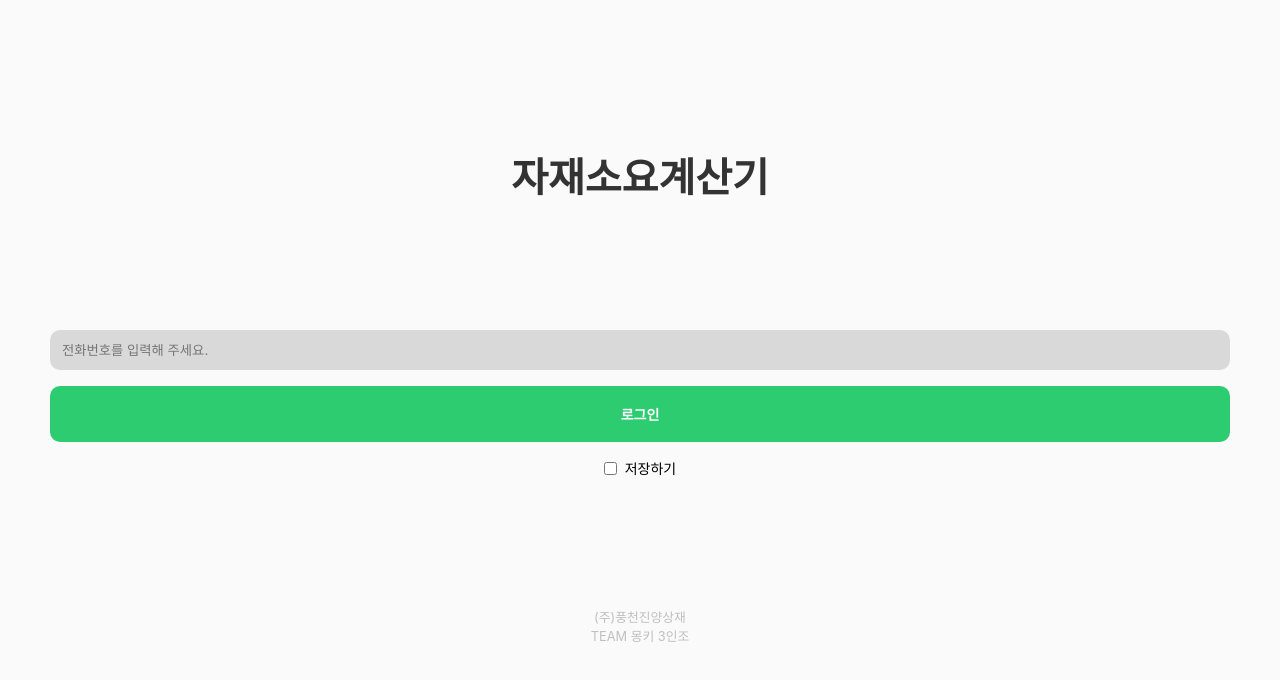
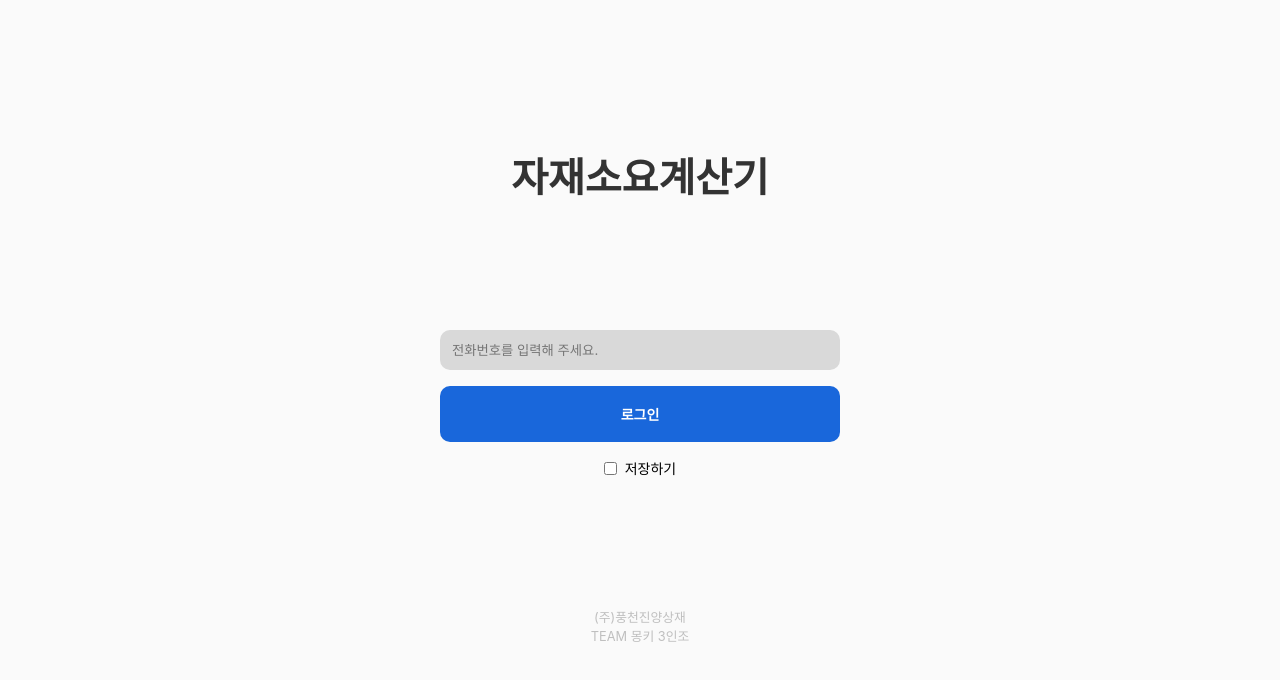
Before and after one commit to j-yesung/volume-calculator, a React (Vite) app: page / in a window 1280 px wide. Shown: the top 680 px of the page. Built offline with nearby package versions, Linux system fonts and the light colour scheme; a web font is replaced by a local one.

Commit message:
style: max-width 조정

```diff
--- a/src/features/user/pages/main/style.ts
+++ b/src/features/user/pages/main/style.ts
@@ -6,8 +6,11 @@ export const Container = styled.div`
 	align-items: center;
 	justify-content: space-evenly;
 	min-height: 100vh;
+	max-width: 500px;
+	width: 100%;
 	padding: 50px;
 	gap: 25px;
+	margin: 0 auto;
 
 	.c__button {
 		width: 100%;
--- a/src/styles/theme.ts
+++ b/src/styles/theme.ts
@@ -20,7 +20,7 @@ const fontSizes = {
 };
 
 const buttonColors = {
-	primary: "#2ecc71",
+	primary: "#1967DB",
 	secondary: "#3498db",
 	warning: "#f1c40f",
 	danger: "#e74c3c",
```
